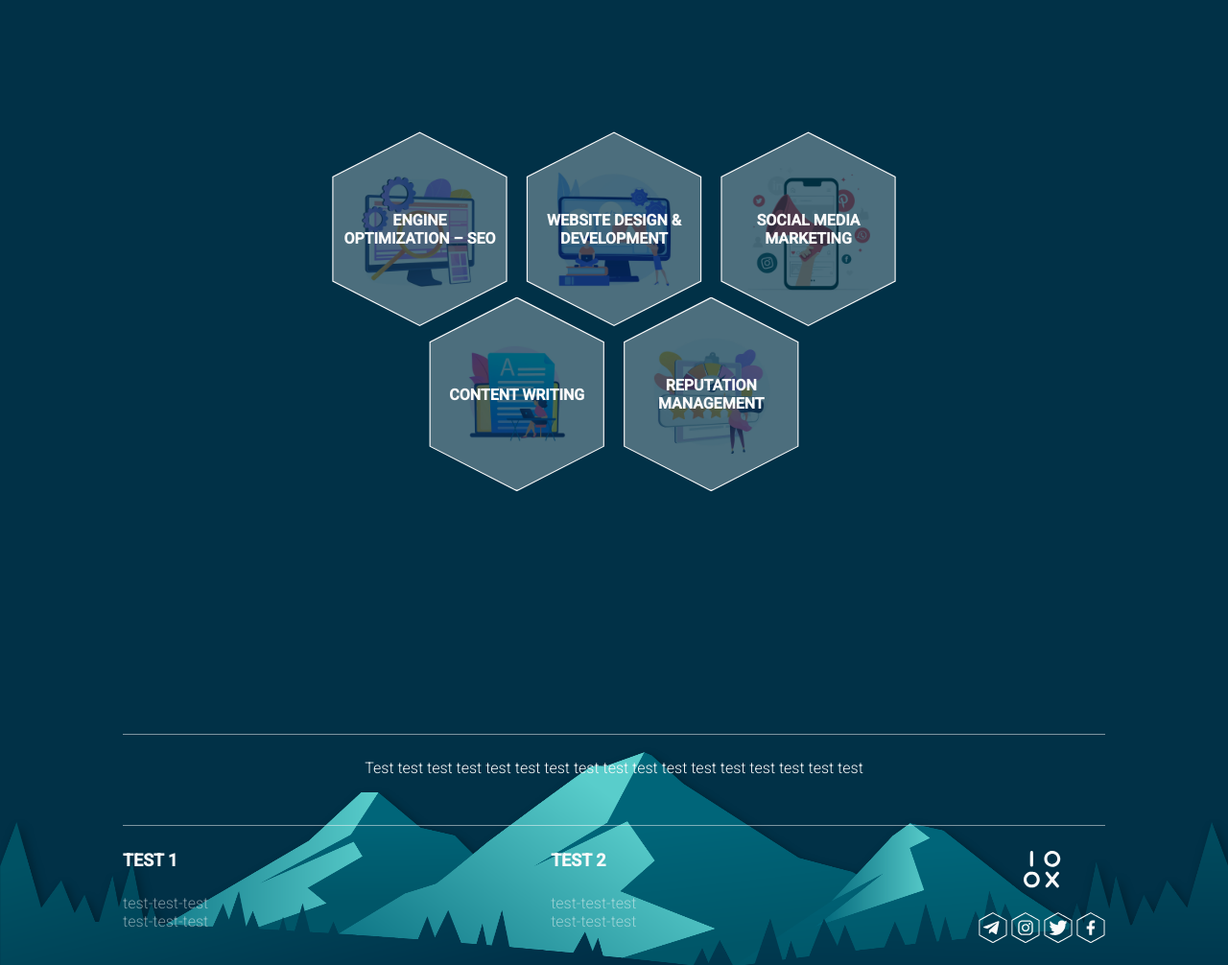
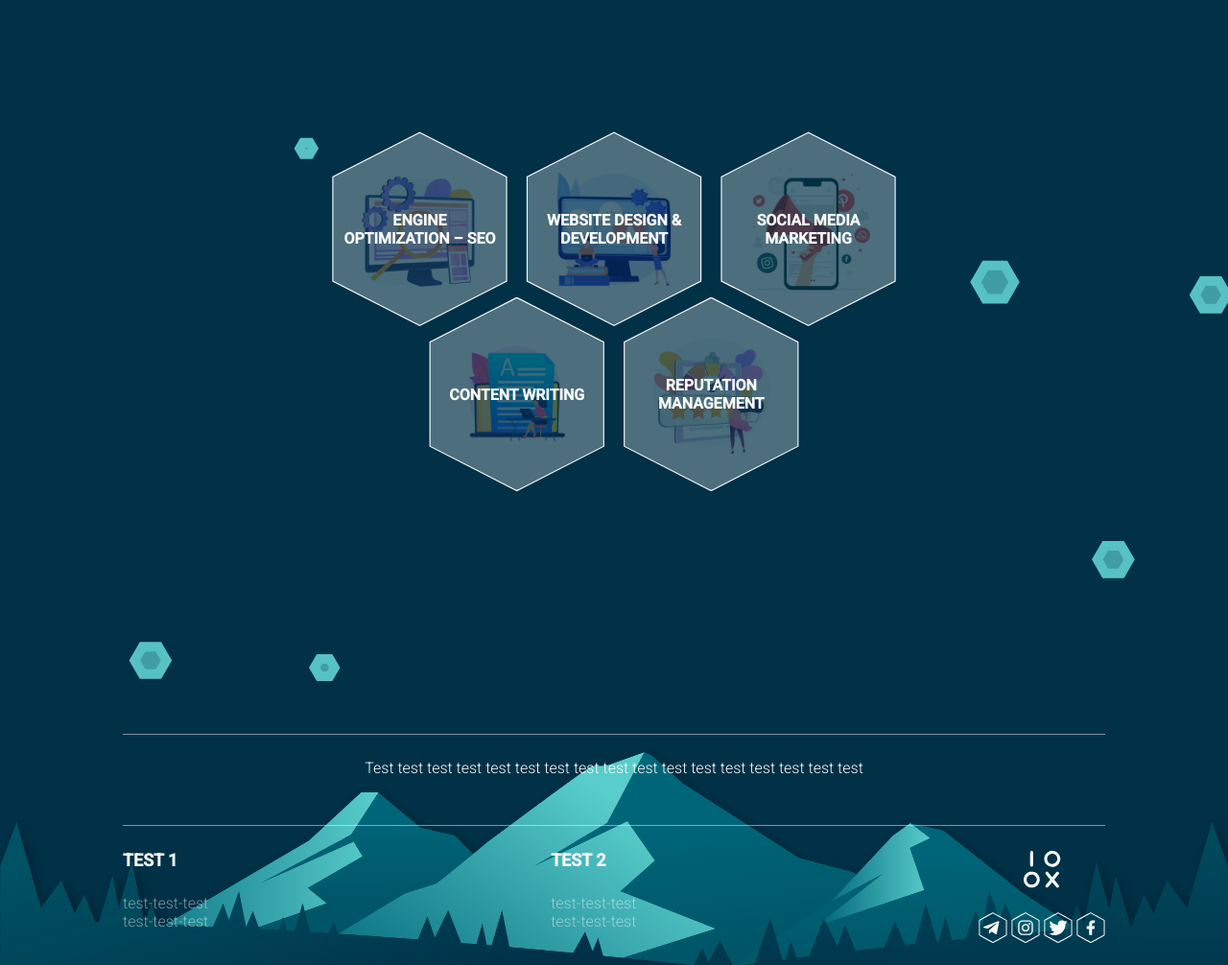
Before and after one commit to Donz87/IOXO, a website built with Parcel: page index.html in a window 1280 px wide. Shown: the part 860-1866 px from the top of the page at 96% size. Built offline with nearby package versions, Linux system fonts and the light colour scheme.

Commit message:
Add particles.js

```diff
--- /dev/null
+++ b/actions/hexagon.js
@@ -0,0 +1,33 @@
+
+const hexagon = () => {
+
+    const one = document.querySelector('.b-one');
+    const two = document.querySelector('.b-second');
+    const three = document.querySelector('.b-third');
+    const four = document.querySelector('.b-fourth');
+    const five = document.querySelector('.b-fifth');
+
+    // for (let i = 0; i < block.length; i++) {
+    //    console.log( block[i].getBoundingClientRect().top + '--' + i)
+    let count = 0.5;
+
+    const animation = (elem, elemClass) => {
+        let scroll = elem.getBoundingClientRect().top;
+        console.log(scroll);
+        if(window.scrollY > scroll + 100) {
+            elem.classList.add(elemClass);
+        } else {
+           elem.classList.remove(elemClass);
+        }
+
+
+    }
+   animation(one, 'scale-one');
+   animation(two, 'scale-two');
+   animation(three, 'scale-three');
+   animation(four, 'scale-four');
+   animation(five, 'scale-five');
+   animation(one, 'scale-one');
+}
+
+export default hexagon;
--- /dev/null
+++ b/actions/particles.js
@@ -0,0 +1,61 @@
+
+const particles = () => {
+    particlesJS("particles-js", {
+        particles: {
+          number: { value: 10, density: { enable: false, value_area: 0 } },
+          color: { value: "#57c2c5" },
+          shape: {
+            type: "polygon",
+            stroke: { width: 10, color: "#57c2c5" },
+            polygon: { nb_sides: 6 },
+            image: { src: "img/github.svg", width: 100, height: 100 }
+          },
+          opacity: {
+            value: 0.5,
+            random: false,
+            anim: { enable: false, speed: 1, opacity_min: 0.1, sync: false }
+          },
+          size: {
+            value: 16.03412060865523,
+            random: true,
+            anim: { enable: false, speed: 40, size_min: 0.1, sync: false }
+          },
+          line_linked: {
+            enable: false,
+            distance: 150,
+            color: "#ffffff",
+            opacity: 0.4,
+            width: 1
+          },
+          move: {
+            enable: true,
+            speed: 6,
+            direction: "none",
+            random: false,
+            straight: false,
+            out_mode: "bounce",
+            bounce: false,
+            attract: { enable: false, rotateX: 600, rotateY: 1200 }
+          }
+        },
+        interactivity: {
+          detect_on: "canvas",
+          events: {
+            onhover: { enable: true, mode: "repulse" },
+            onclick: { enable: true, mode: "push" },
+            resize: true
+          },
+          modes: {
+            grab: { distance: 400, line_linked: { opacity: 1 } },
+            bubble: { distance: 400, size: 40, duration: 2, opacity: 8, speed: 3 },
+            repulse: { distance: 200, duration: 0.4 },
+            push: { particles_nb: 4 },
+            remove: { particles_nb: 2 }
+          }
+        },
+        retina_detect: false
+      });
+
+}
+
+export default particles;
--- a/index.html
+++ b/index.html
@@ -7,6 +7,7 @@
     <link rel="icon" href="favicon.svg" />
     <title>IOXO</title>
     <link rel="stylesheet" href="style.css">
+
 
 </head>
 <body>
@@ -176,18 +177,20 @@
         </div>
         </section>
         <section class="section section--second" id="second">
-            <div class="section--wrapper">
+            <div class="section--wrapper second--wrapper">
                 <div class="blocks">
                     <div class="block b-one">
                        <div class="block--content">
                          <div class="bg-block">
                             <h4>ENGINE OPTIMIZATION – SEO</h4>
+                            <span></span><span></span><span></span><span></span><span></span>
                          </div>
                         </div>
                     </div>
                     <div class="block b-second">
                             <div class="block--content"><div class="bg-block">
                                  <h4>WEBSITE DESIGN & DEVELOPMENT</h4>
+                                 <span></span><span></span><span></span><span></span><span></span>
                             </div>
                      </div>
                     </div>
@@ -195,6 +198,7 @@
                             <div class="block--content">
                                 <div class="bg-block">
                                  <h4> SOCIAL MEDIA MARKETING</h4>
+                                 <span></span><span></span><span></span><span></span><span></span>
                                 </div>
                             </div>
                     </div>
@@ -202,6 +206,7 @@
                             <div class="block--content">
                                 <div class="bg-block">
                                      <h4>CONTENT WRITING</h4>
+                                     <span></span><span></span><span></span><span></span><span></span>
                                 </div>
                             </div>
                     </div>
@@ -209,10 +214,14 @@
                             <div class="block--content">
                                 <div class="bg-block">
                                      <h4>REPUTATION MANAGEMENT</h4>
+                                     <span></span><span></span><span></span><span></span><span></span>
                                  </div>
                             </div>
                     </div>
                 </div>
+
+                <div id="particles-js"></div> <!-- stats - count particles -->
+
             </div>
         </section>
   </main>
@@ -249,7 +258,7 @@
                         </svg>
                 </div>
                 <div class="social--items">
-                    <a href="#!">
+                    <a href="#!" class="social--item">
                         <svg version="1.0" xmlns="http://www.w3.org/2000/svg" width="465.000000pt" height="500.000000pt" viewBox="0 0 465.000000 500.000000" preserveAspectRatio="xMidYMid meet">
                             <g transform="translate(0.000000,500.000000) scale(0.100000,-0.100000)"
                             fill="#fafafa" stroke="none">
@@ -270,6 +279,7 @@
                             194 0 50 -4 61 -29 87 -25 24 -37 29 -78 28 -26 0 -55 -3 -63 -6z"/>
                             </g>
                         </svg>
+
                     </a>
                     <a href="#!">
                         <svg version="1.0" xmlns="http://www.w3.org/2000/svg"
@@ -362,6 +372,13 @@
     </div>
   </footer>
 
-    <script type="module"  src="script.js"></script>
+
+
+    <!-- particles.js lib - https://github.com/VincentGarreau/particles.js -->
+   <script src="http://cdn.jsdelivr.net/particles.js/2.0.0/particles.min.js"></script> <!-- stats.js lib -->
+
+
+   <script type="module"  src="script.js"></script>
+
 </body>
 </html>
--- a/script.js
+++ b/script.js
@@ -3,6 +3,9 @@ import year from "./actions/footer.js";
 import scrollBanner from "./actions/scroll.js";
 import logo from "./actions/logo.js";
 import sideBar from "./actions/sideBar.js";
+import hexagon from "./actions/hexagon.js";
+import particles from "./actions/particles.js"
+
 
 
 
@@ -12,7 +15,8 @@ import sideBar from "./actions/sideBar.js";
   scrollBanner();
   logo();
   sideBar();
+  particles();
   window.addEventListener('scroll', () => {
+    hexagon();
     headerBG();
-
   } );
--- a/style.css
+++ b/style.css
@@ -12,6 +12,7 @@ html {
     --translate: max(50px, 6vh);
     --font-size: max(16px, 1vmax);
     --color-primary: #fafafa;
+    --green: #57c2c5;
 }
 
 body {
@@ -110,6 +111,7 @@ h3 {
 .btn-four span:nth-child(4) {
     --n: 4;
 }
+
 
 /* HEADER */
 
@@ -355,6 +357,27 @@ nav a {
 }
 
 /* SECTION SECOND */
+.section--second {
+    padding:0;
+}
+.second--wrapper {
+    position: relative;
+}
+
+canvas {
+    display: block;
+    /* vertical-align: bottom; */
+  }
+
+
+  #particles-js {
+    position: absolute;
+    width:100%;
+    height: 100%;
+    z-index: -5;
+  }
+
+
 
 .blocks {
     display: grid;
@@ -395,6 +418,55 @@ nav a {
 
 .block--content h4 {
     width: 80%;
+}
+/* animated hexagon for desctop */
+
+.bg-block {
+    position: relative;
+    overflow: hidden;
+    z-index: 1;
+    transition: 0.5s;
+    z-index: 1;
+}
+
+.bg-block:hover {
+    border: 1px solid var(--color-secondary);
+}
+
+.bg-block span {
+    position: absolute;
+    width: 25%;
+    height: 100%;
+    background-color: var(--color-secondary);
+    transform: translateY(150%);
+    border-radius: 50%;
+    left: calc((var(--n) - 1) * 15%);
+    transition: 0.5s;
+    transition-delay: calc((var(--n) - 1) * 0.1s);
+    z-index: -1;
+}
+
+.bg-block:hover span {
+    transform: translateY(0) scale(2);
+}
+
+.bg-block span:nth-child(1) {
+    --n: 1;
+}
+
+.bg-block span:nth-child(2) {
+    --n: 2;
+}
+
+.bg-block span:nth-child(3) {
+    --n: 3;
+}
+
+.bg-block span:nth-child(4) {
+    --n: 4;
+}
+.bg-block span:nth-child(5) {
+    --n: 5;
 }
 
 .b-one {
@@ -448,6 +520,8 @@ nav a {
     background-position: center;
     background-size: cover;
 }
+
+
 
 /* FOOTER */
 
@@ -505,7 +579,11 @@ footer ul {
 .social--items svg {
     width: max(30px, 1vw);
     height: auto;
+    overflow: hidden;
+
 }
+
+
 
 @media screen and (max-width: 720px) {
     header .logo {
@@ -532,30 +610,73 @@ footer ul {
     .blocks {
         grid-gap:max(20px, 5vw);
     }
+    .block--content {
+        opacity: 0;
+        transition: opacity .4s ease;
+    }
 
     .b-one {
         grid-area: 1 / 1 / 2 / 2;
-        transform: translateX(-50px);
+        transform: translateX(-50px) scale(.3) skew(-25deg, -15deg);
+        transition: transform 1s ease-in-out;
+        transform-origin: center bottom;
+        background: var(--green);
+
+    }
+    .scale-one {
+        transform: translateX(-50px) scale(1) skew(0,0);
+        background: var(--color-primary);
     }
 
     .b-second {
         grid-area: 2 / 1 / 3 / 2;
-        transform: translate(44px, -62px);
+        transform: translate(44px, -62px) scale(.4) skew(25deg, -15deg);
+        transition: transform 1s ease-in-out;
+        transform-origin: center bottom;
+        background: var(--green);
+    }
+    .scale-two {
+        transform: translate(44px, -62px) scale(1) skew(0,0);
+        background: var(--color-primary);
     }
 
     .b-third {
         grid-area: 3 / 1 / 4 / 2;
-        transform: translate(-50px, -124px);
+        transform: translate(-50px, -124px) scale(.5) skew(-25deg, -15deg);
+        transition: transform 1s ease-in-out;
+        background: var(--green);
+    }
+    .scale-three {
+        transform: translate(-50px, -124px) scale(1) skew(0,0);
+        background: var(--color-primary);
     }
 
     .b-fourth {
         grid-area: 5 / 1 / 6 / 2;
-        transform: translate(44px, -206px);
+        transform: translate(44px, -206px) scale(.6) skew(25deg, -15deg);
+        transition: transform 1s ease-in-out;
+        background: var(--green);
     }
-
+    .scale-four {
+        transform: translate(44px, -206px) scale(1) skew(0,0);
+        background: var(--color-primary);
+    }
     .b-fifth {
         grid-area: 6 / 1 / 7/ 2;
-        transform: translate(-50px, -268px);
+        transform: translate(-50px, -268px) scale(.7) skew(-25deg, -15deg);
+        transition: transform 1s ease-in-out;
+        background: var(--green);
+    }
+    .scale-five {
+        transform: translate(-50px, -268px) scale(1) skew(0,0);
+        background: var(--color-primary);
+    }
+    .scale-one .block--content,
+    .scale-two .block--content,
+    .scale-three .block--content,
+    .scale-four .block--content,
+    .scale-five .block--content {
+        opacity: 1;
     }
 }
 
```
